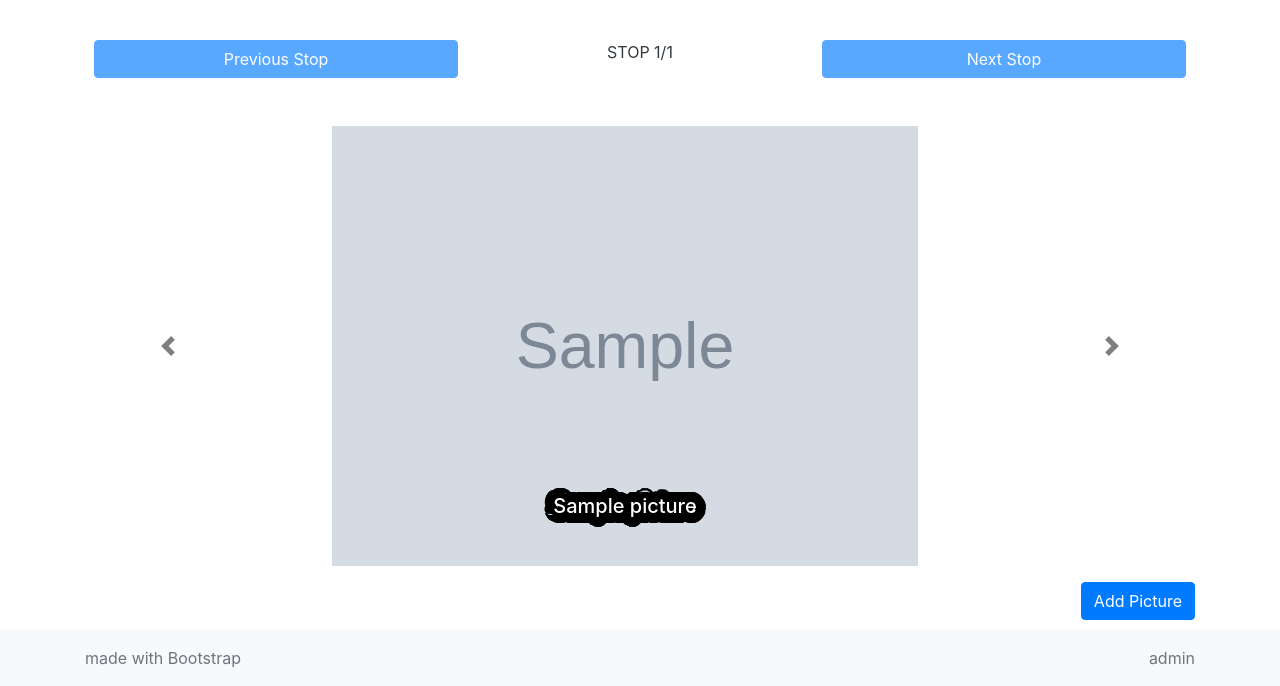
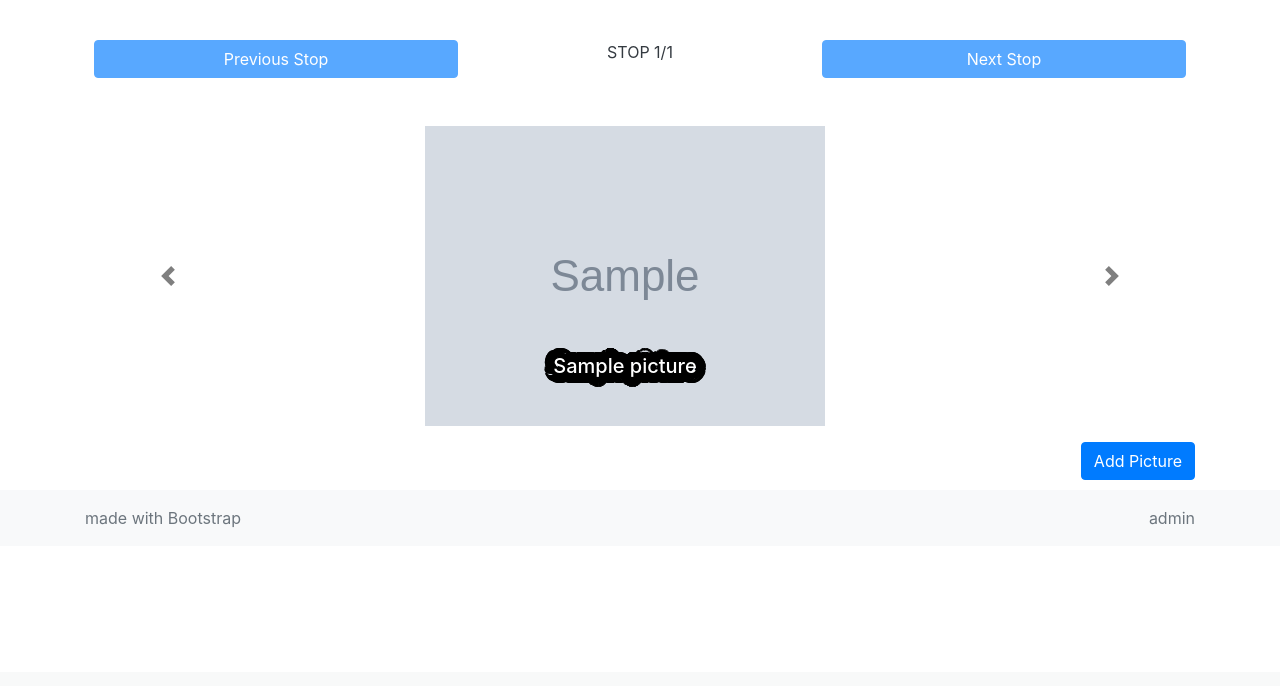
Before and after one commit to yashkir/walkr, a Django app: page /walks/1/stop/1/ in a window 1280 px wide. Shown: the part 128-814 px from the top of the page. After the commit the page ends 655 px from the top, so only its background shows below. Run offline with Django 3.2, Linux system fonts and the light colour scheme; tables that the repository leaves empty hold one stand-in row (values such as "Sample post"); grey boxes marked "Sample" are stand-in pictures; some libraries are stand-ins or nearby versions.

Commit message:
fix squishing of carousel images
let them find their own height

```diff
--- a/walkr/static/css/styles.css
+++ b/walkr/static/css/styles.css
@@ -1,7 +1,3 @@
-.h-55{
-    height: 55vh!important;
-}
-
 .carousel-control-next-icon, .carousel-control-prev-icon {
     filter: invert(1);
 }
--- a/walks/templates/stop_detail.html
+++ b/walks/templates/stop_detail.html
@@ -38,7 +38,7 @@
        {% with picture_set_size=stop.picture_set.count %}
        {% if picture_set_size == 1 %}
        <div class="carousel-item row text-center active">
-          <img class="d-block h-55 center img-fluid mx-auto" src="{{picture.image.url}}" alt="{{picture.title}}">
+          <img class="d-block center img-fluid mx-auto" src="{{picture.image.url}}" alt="{{picture.title}}">
           <div class="d-block">
           {% if stop.walk.user == user or user.is_staff == True%}
             <a href ="{% url 'delete_picture' picture.stop.walk.id picture.stop.id picture.id %}" class="btn btn-sm btn-danger d-block delete-button">X</a>
@@ -51,7 +51,7 @@
 
        {% elif forloop.first %}
        <div class="carousel-item active">
-             <img class="d-block h-55 img-fluid mx-auto" src="{{picture.image.url}}" alt="{{picture.title}}">
+             <img class="d-block img-fluid mx-auto" src="{{picture.image.url}}" alt="{{picture.title}}">
              <div class="d-block">
              {% if stop.walk.user == user or user.is_staff == True%}
                <a href ="{% url 'delete_picture' picture.stop.walk.id picture.stop.id picture.id %}" class="btn btn-sm btn-danger delete-button">X</a>
@@ -63,7 +63,7 @@
       </div>
       {% elif forloop.last %}
       <div class="carousel-item">
-            <img class="d-block h-55 img-fluid mx-auto" src="{{picture.image.url}}" alt="{{picture.title}}">
+            <img class="d-block img-fluid mx-auto" src="{{picture.image.url}}" alt="{{picture.title}}">
             <div class="d-block">
             {% if stop.walk.user == user or user.is_staff == True%}
               <a href ="{% url 'delete_picture' picture.stop.walk.id picture.stop.id picture.id %}" class="btn btn-sm btn-danger delete-button">X</a>
@@ -75,7 +75,7 @@
      </div>
        {% else %}
        <div class="carousel-item">
-          <img class="d-block h-55 center img-fluid mx-auto" src="{{picture.image.url}}" alt="{{picture.title}}">
+          <img class="d-block center img-fluid mx-auto" src="{{picture.image.url}}" alt="{{picture.title}}">
           <div class="d-block">
           {% if stop.walk.user == user or user.is_staff == True%}
             <a href ="{% url 'delete_picture' picture.stop.walk.id picture.stop.id picture.id %}" class="btn btn-sm btn-danger delete-button">X</a>
```
